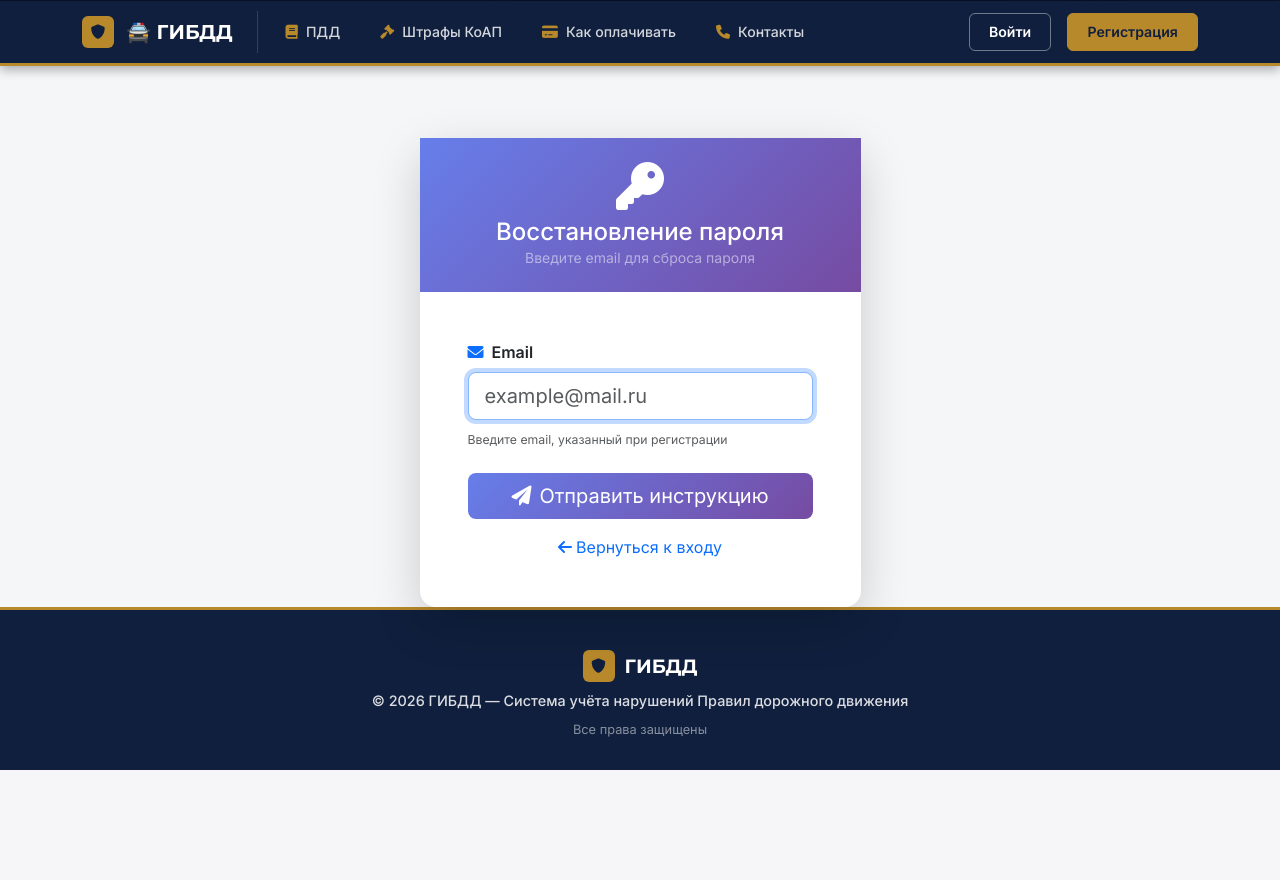
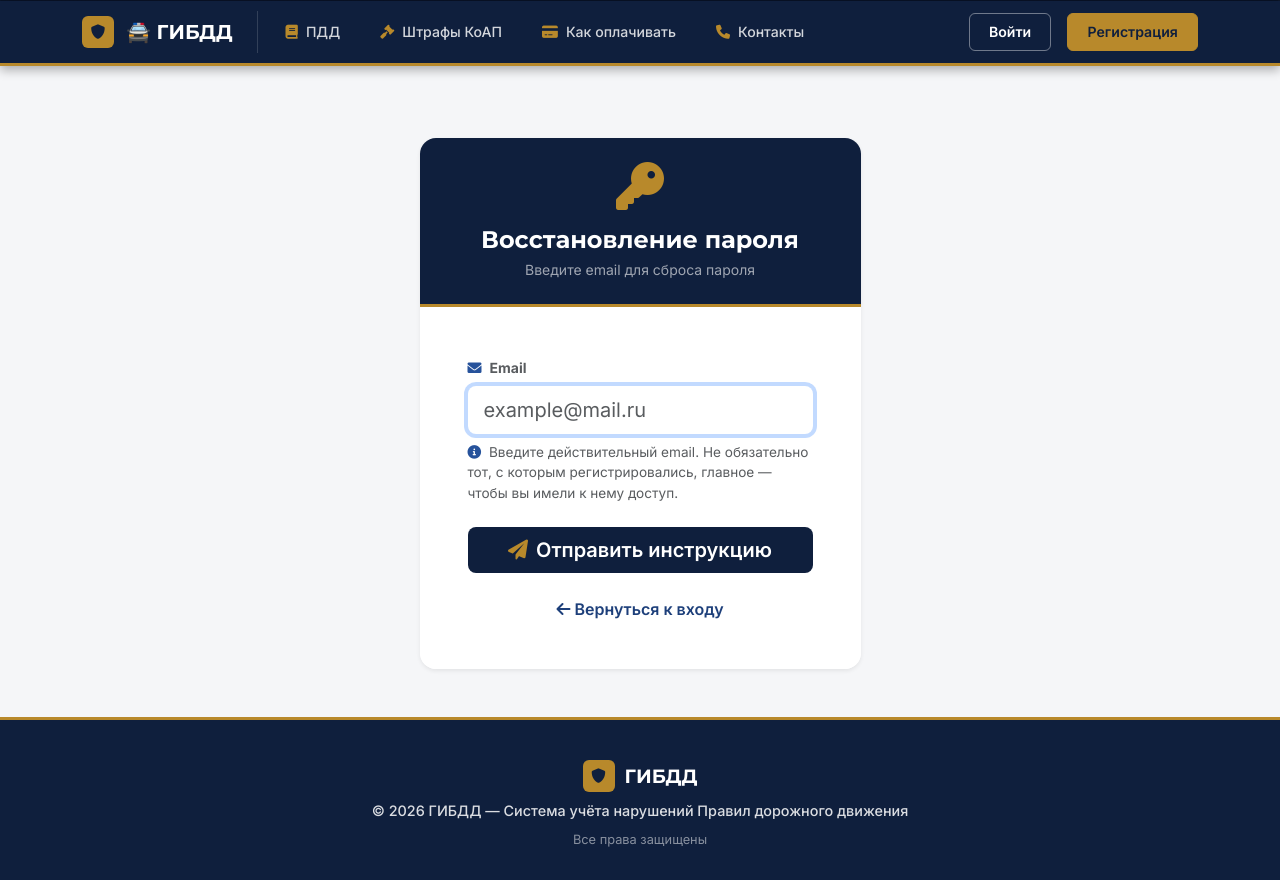
Before and after one commit to MarinaZhuravleva2007/new_dps_system, a Django app: page /password-reset/ in a window 1280 px wide. Shown: the part 379-1259 px from the top of the page. Before the commit the page ends 1149 px from the top, so only its background shows below. Run offline with Django 5.2, Linux system fonts and the light colour scheme.

Commit message:
Update password_reset_form.html

```diff
--- a/templates/registration/password_reset_form.html
+++ b/templates/registration/password_reset_form.html
@@ -2,42 +2,43 @@
 {% load static %}
 
 {% block content %}
-<div class="container mt-5">
+<div class="container mt-5 mb-5">
     <div class="row justify-content-center">
         <div class="col-md-6 col-lg-5">
-            <div class="card border-0 shadow-lg rounded-4">
-                <div class="bg-gradient-primary py-4" style="background: linear-gradient(135deg, #667eea 0%, #764ba2 100%);">
-                    <div class="text-center">
-                        <i class="fas fa-key fa-3x text-white mb-2"></i>
-                        <h4 class="text-white mb-0">Восстановление пароля</h4>
-                        <p class="text-white-50 mb-0 small">Введите email для сброса пароля</p>
-                    </div>
+            <div class="card border-0 shadow-sm" style="border-radius: 16px; overflow: hidden;">
+
+                <div class="py-4 text-center" style="background-color: var(--navy-900); border-bottom: 3px solid var(--accent);">
+                    <i class="fas fa-key fa-3x mb-3" style="color: var(--accent);"></i>
+                    <h4 class="text-white mb-1" style="font-family: var(--font-heading); font-weight: 700;">Восстановление пароля</h4>
+                    <p class="mb-0 small" style="color: rgba(255,255,255,0.6);">Введите email для сброса пароля</p>
                 </div>
 
-                <div class="card-body p-4 p-lg-5">
+                <div class="card-body p-4 p-lg-5" style="background-color: #ffffff;">
                     <form method="post">
                         {% csrf_token %}
 
                         <div class="mb-4">
-                            <label for="id_email" class="form-label fw-semibold">
-                                <i class="fas fa-envelope me-2 text-primary"></i>Email
+                            <label for="id_email" class="form-label fw-bold text-muted small mb-2">
+                                <i class="fas fa-envelope me-2" style="color: var(--navy-600);"></i>Email
                             </label>
                             <input type="email" name="email" id="id_email"
-                                   class="form-control form-control-lg rounded-3"
+                                   class="form-control form-control-lg"
                                    placeholder="example@mail.ru"
-                                   required autofocus>
-                            <div class="form-text text-muted mt-2">
-                                <small>Введите email, указанный при регистрации</small>
+                                   required autofocus
+                                   style="border: 1px solid var(--border-strong); border-radius: 8px;">
+                            <div class="form-text text-muted mt-2" style="font-size: 0.85rem;">
+                                <i class="fas fa-info-circle me-1" style="color: var(--navy-600);"></i>
+                                Введите действительный email. Не обязательно тот, с которым регистрировались, главное — чтобы вы имели к нему доступ.
                             </div>
                         </div>
 
-                        <button type="submit" class="btn btn-primary btn-lg w-100 rounded-3 mb-3"
-                                style="background: linear-gradient(135deg, #667eea 0%, #764ba2 100%); border: none;">
-                            <i class="fas fa-paper-plane me-2"></i>Отправить инструкцию
+                        <button type="submit" class="btn btn-lg w-100 mb-4 text-white"
+                                style="background-color: var(--navy-900); border-radius: 8px; font-weight: 600; border: none; transition: all 0.2s;">
+                            <i class="fas fa-paper-plane me-2" style="color: var(--accent);"></i>Отправить инструкцию
                         </button>
 
                         <div class="text-center">
-                            <a href="{% url 'login' %}" class="text-decoration-none">
+                            <a href="{% url 'login' %}" class="text-decoration-none fw-semibold" style="color: var(--navy-700);">
                                 <i class="fas fa-arrow-left me-1"></i>Вернуться к входу
                             </a>
                         </div>
```
